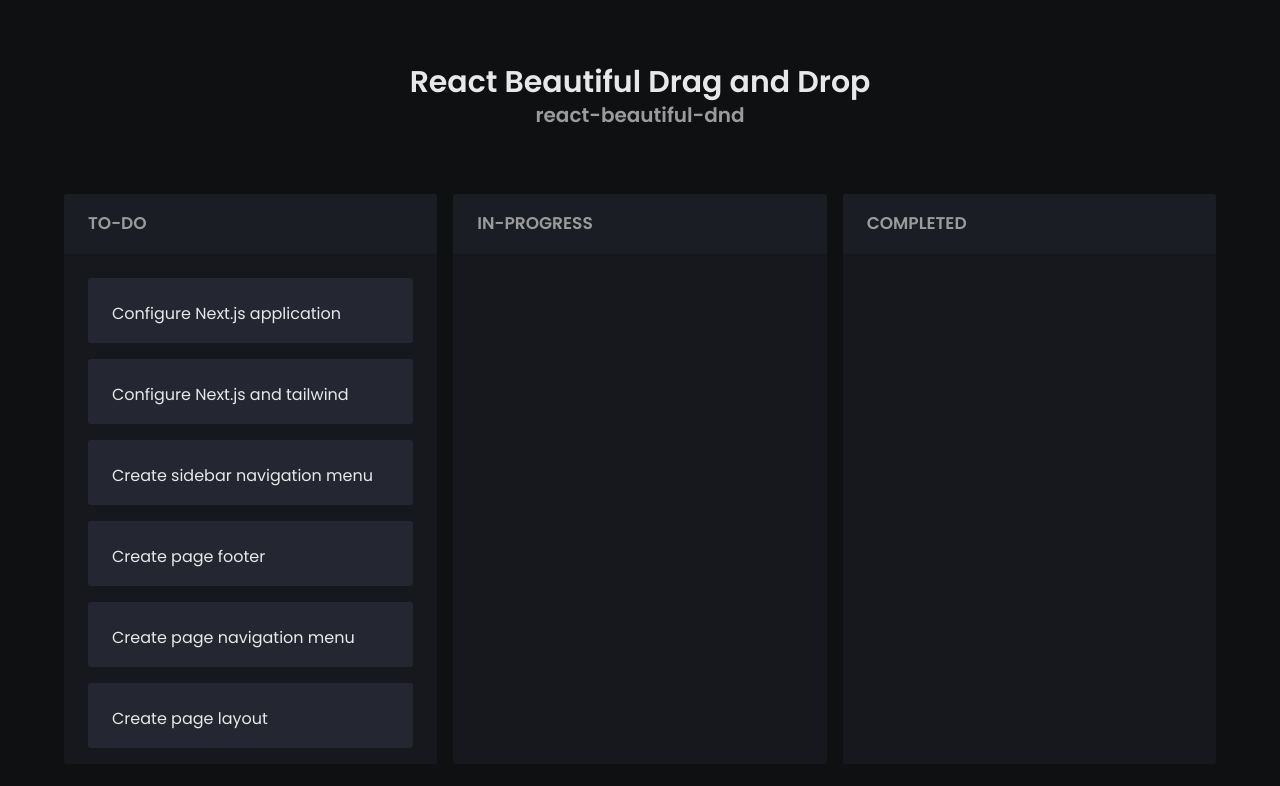
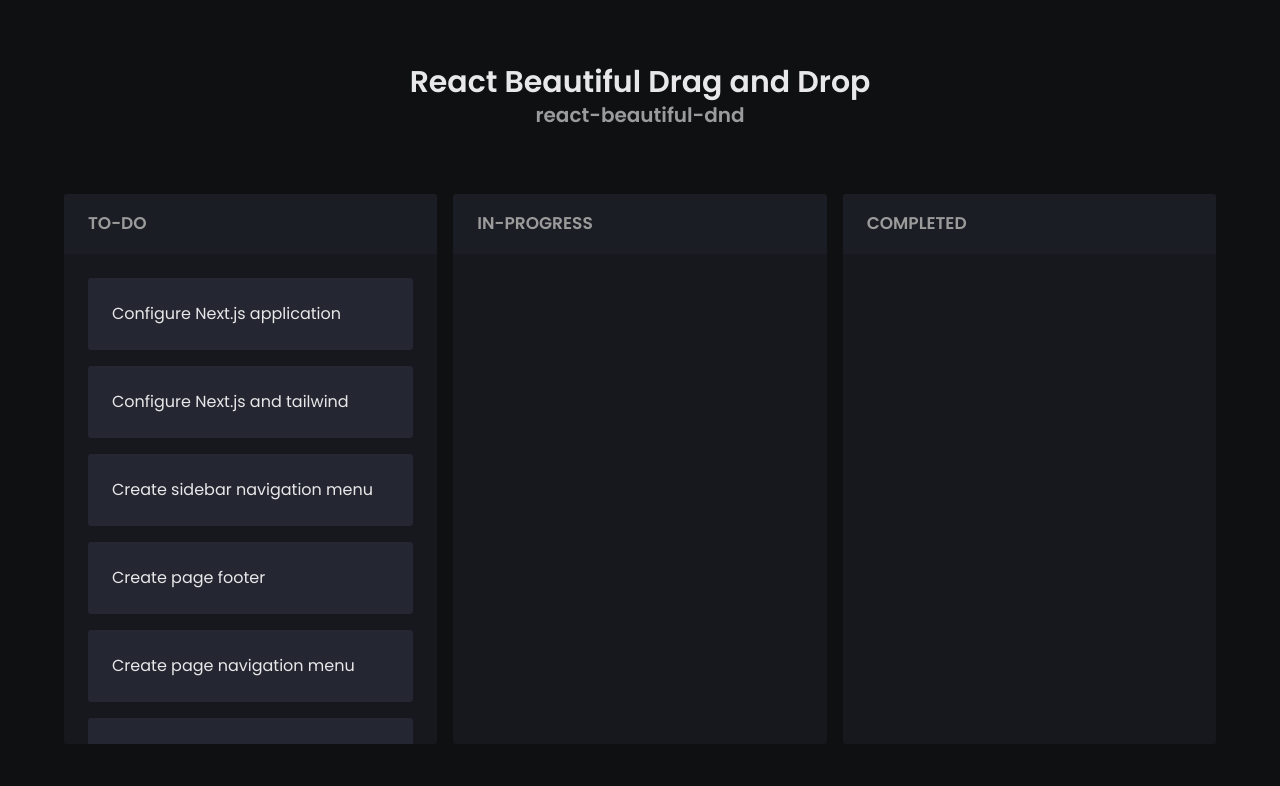
Before and after one commit to raunak96/drag-n-drop-react, a React (Vite) app: page / in a window 1280 px wide. Shown: the top 786 px of the page. Built offline with nearby package versions, Linux system fonts and the light colour scheme.

Commit message:
style change while dragging

```diff
--- a/src/components/DraggableItem.jsx
+++ b/src/components/DraggableItem.jsx
@@ -4,17 +4,24 @@
 const DraggableItem = ({ task, index }) => {
 	return (
 		<Draggable key={task.id} draggableId={task.id} index={index}>
-			{draggableProvided => (
+			{(provided, snapshot) => (
 				<Flex
-					cursor="move"
 					mb="1rem"
-					h="65px"
+					h="75px"
 					bg="card-bg"
+					align="center"
 					rounded="3px"
 					p="1.5rem"
-					ref={draggableProvided.innerRef}
-					{...draggableProvided.draggableProps}
-					{...draggableProvided.dragHandleProps}>
+					outline={snapshot.isDragging ? "2px solid #2D313E" : ""}
+					boxShadow={
+						snapshot.isDragging
+							? "0 5px 10px rgba(0, 0, 0, 0.6)"
+							: "unset"
+					}
+					opacity={snapshot.isDragging ? "0.8" : "1"}
+					ref={provided.innerRef}
+					{...provided.draggableProps}
+					{...provided.dragHandleProps}>
 					<Text>{task.content}</Text>
 				</Flex>
 			)}
--- a/src/components/DroppableContainer.jsx
+++ b/src/components/DroppableContainer.jsx
@@ -4,13 +4,7 @@
 
 const DroppableContainer = ({ column, tasks }) => {
 	return (
-		<Flex
-			rounded="3px"
-			bg="column-bg"
-			w="400px"
-			minH="500px"
-			maxH="600px"
-			flexDir="column">
+		<Flex rounded="3px" bg="column-bg" w="400px" h="550px" flexDir="column">
 			<Flex
 				align="center"
 				h="60px"
@@ -23,9 +17,9 @@
 				</Text>
 			</Flex>
 			<Droppable droppableId={column.id}>
-				{(droppableProvided, droppableSnapshot) => (
+				{provided => (
 					<Flex
-						ref={droppableProvided.innerRef}
+						ref={provided.innerRef}
 						px="1.5rem"
 						flexDir="column"
 						flex={1}
@@ -41,7 +35,7 @@
 								borderRadius: "8px",
 							},
 						}}
-						{...droppableProvided.droppableProps}>
+						{...provided.droppableProps}>
 						{tasks.map((task, index) => (
 							<DraggableItem
 								key={task.id}
@@ -49,7 +43,7 @@
 								task={task}
 							/>
 						))}
-						{droppableProvided.placeholder}
+						{provided.placeholder}
 					</Flex>
 				)}
 			</Droppable>
```
